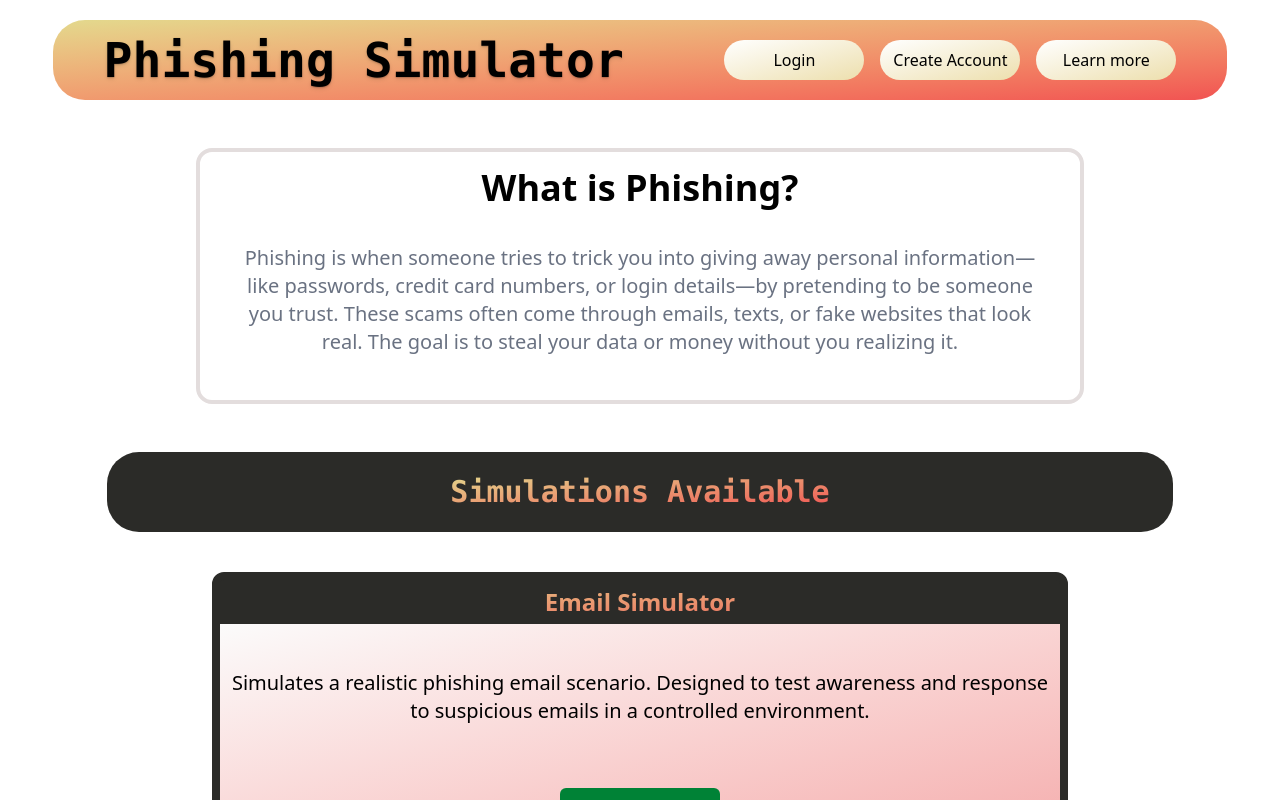
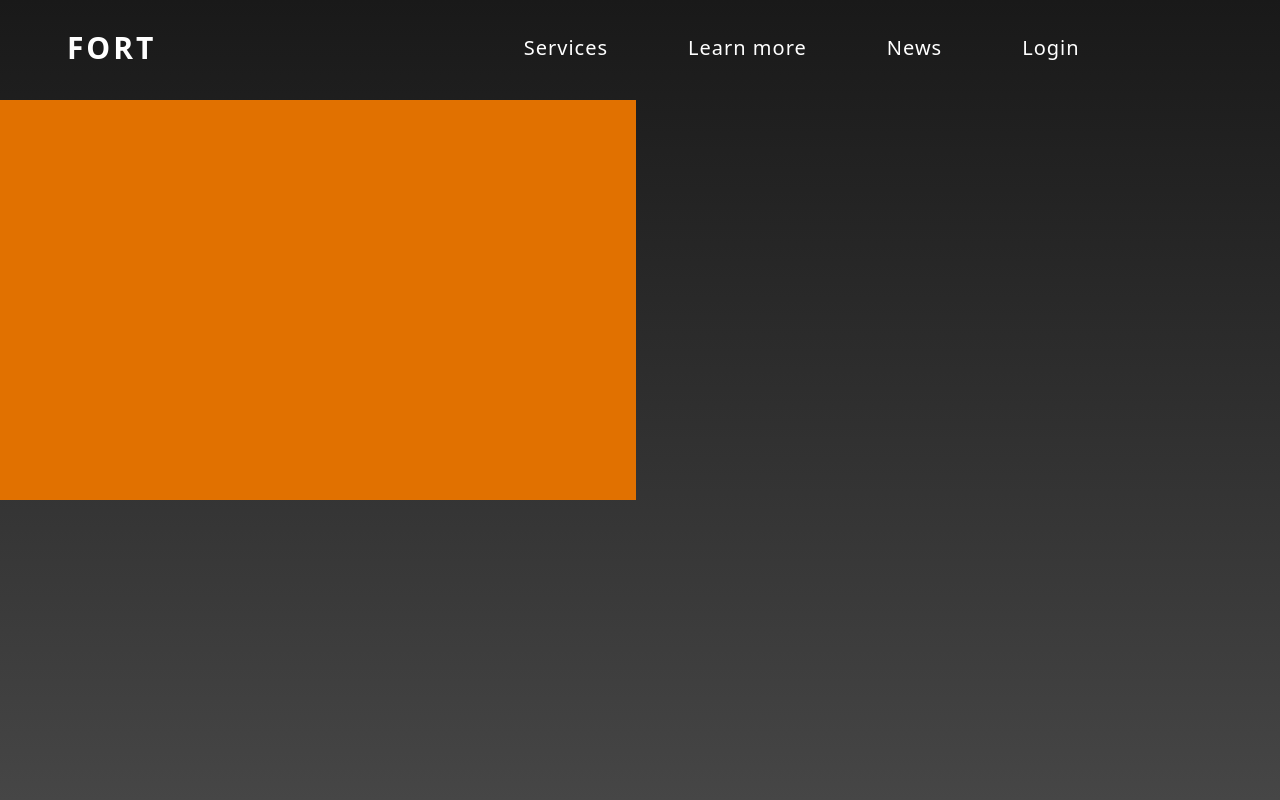
Before and after one commit to Kevskiiis/phishing-simulator, a React (Vite) app: page / in a window 1280 px wide. Shown: the top 800 px of the page. Built offline with nearby package versions, Linux system fonts and the light colour scheme.

Commit message:
Created second stage of UI

```diff
--- a/src/App.jsx
+++ b/src/App.jsx
@@ -1,7 +1,8 @@
 import './App.css'
 import { BrowserRouter, Routes, Route } from 'react-router-dom';
 // Pages:
-import Home from './pages/Home.tsx';
+import Home from './pages/LandingPage/LandingPageProto.tsx';
+import LandingPage from './pages/LandingPage/LandingPage.tsx';
 import InstructionsMail from './pages/emailSim/InstructionsMail.tsx';
 import InstructionsMessage from './pages/messagesSim/InstructionsMessage.tsx';
 
@@ -9,7 +10,7 @@ function App() {
   return (
     <BrowserRouter>
         <Routes>
-            <Route path='/' element={<Home/>}/>
+            <Route path='/' element={<LandingPage/>}/>
             <Route path='/email-phishing-instructions' element={<InstructionsMail/>}/>
             <Route path='/message-phishing-instructions' element={<InstructionsMessage/>}/>
         </Routes>
--- /dev/null
+++ b/src/components/NavigationBar.tsx
@@ -0,0 +1,24 @@
+import {JSX} from 'react';
+import { Link } from "react-router-dom";
+
+// Styles:
+
+function NavigationBar ():JSX.Element {
+    return (
+        // Container:
+        <div className='flex flex-row items-center gap-35 w-full h-20 mt-2'>
+            {/* Title */}
+            <div className='flex flex-row w-2/12 h-15 justify-center items-center ml-5 hover:-translate-y-1.5 transition-all duration-375'>
+                <Link to={'/'} className='font-bold text-3xl text-white tracking-widest'>FORT</Link>
+            </div>
+            {/* Buttons */}
+            <div className='flex flex-row h-15 w-10/12 justify-center-safe gap-20 items-center mr-5'>
+                <Link to={'/'} className='flex flex-row justify-center items-center h-15 font-medium text-xl text-white tracking-wider hover:-translate-y-1.5 transition-all duration-375'>Services</Link>
+                <Link to={'/'} className='flex flex-row justify-center items-center h-15 font-medium text-xl text-white tracking-wider hover:-translate-y-1.5 transition-all duration-375'>Learn more</Link>
+                <Link to={'/'} className='flex flex-row justify-center items-center h-15 font-medium text-xl text-white tracking-wider hover:-translate-y-1.5 transition-all duration-375'>News</Link>
+                <Link to={'/'} className='flex flex-row justify-center items-center h-15 font-medium text-xl text-white tracking-wider hover:-translate-y-1.5 transition-all duration-375'>Login</Link>
+            </div>
+        </div>
+    )
+}
+export default NavigationBar;
--- /dev/null
+++ b/src/pages/LandingPage/LandingPage.css
@@ -0,0 +1,10 @@
+@import "tailwindcss";
+
+.page-container {
+    @apply flex flex-col h-screen gap-3 bg-gradient-to-b from-[#191919] to-[#464646];
+}
+
+
+.body-container {
+    @apply grid grid-cols-2 gap-2;
+}
--- /dev/null
+++ b/src/pages/LandingPage/LandingPage.tsx
@@ -0,0 +1,30 @@
+import { JSX } from "react";
+import { Link } from "react-router-dom";
+
+// Components:
+import NavigationBar from '../../components/NavigationBar';
+
+// Style:
+import './LandingPage.css';
+
+function LandingPage ():JSX.Element {
+    return (
+        <div className="page-container">
+            {/* Navigation Bar Component */}
+            <NavigationBar/>
+
+            {/* Body */}
+            <div className="body-container">
+                {/* Column 1: Unique catchy line w/ button*/}
+                <div className="flex flex-col items-center w-full h-100 bg-amber-600">
+
+                </div>
+                {/* Column 2: Image */}
+                <div>
+
+                </div>
+            </div>
+        </div>
+    )
+}
+export default LandingPage;
--- a/src/pages/Home.tsx
+++ b/src/pages/LandingPage/LandingPageProto.tsx
@@ -1,29 +1,31 @@
 import { JSX, useState } from "react";
 
 // Components:
-import Header from '../components/layout/Header';
-import Footer from '../components/layout/Footer';
-import SimulationCard from "../components/home/SimulationCard";
-import InformationCard from "../components/home/InformationCard";
+import Header from '../../components/Header';
+import Footer from '../../components/Footer';
+import SimulationCard from "./components/SimulationCard";
+import InformationCard from "./components/InformationCard";
 
 //SVG Background:
 // import background from '../assets/bg-main.svg';
 
 // Decide on a better data structure.
-let contents: string[] = ['']
+let content = {
+
+}
 
 function Home (): JSX.Element {
 
     return (
-        <div className={`w-full h-full flex flex-col items-center gap-12`}>
+        <div className={`w-full h-full flex flex-col items-center gap-12 bg-gradient-to-b from-[#999999] to-[#FFFFFF];`}>
             {/* NavBar */}
-            <Header title="Phishing Simulator"/>
+            <Header title="FORT"/>
 
             {/* What is Phishing Info Card */}
             <div className="flex flex-col w-10/12 h-fit justify-center items-center">
                 <InformationCard
                     key={1}
-                    title="What is Phishing?"
+                    title="Make every click a safe one"
                     description="Phishing is when someone tries to trick you into giving away personal information—like passwords, credit card numbers, or login details—by pretending to be someone you trust.
                      These scams often come through emails, texts, or fake websites that look real. The goal is to steal your data or money without you realizing it."
                 />
```
Also changed, not shown: src/components/Footer.tsx (renamed from src/components/layout/Footer.tsx), src/components/Header.tsx (renamed from src/components/layout/Header.tsx), src/pages/LandingPage/components/InformationCard.tsx (renamed from src/components/home/InformationCard.tsx), src/pages/LandingPage/components/SimulationCard.tsx (renamed from src/components/home/SimulationCard.tsx).
